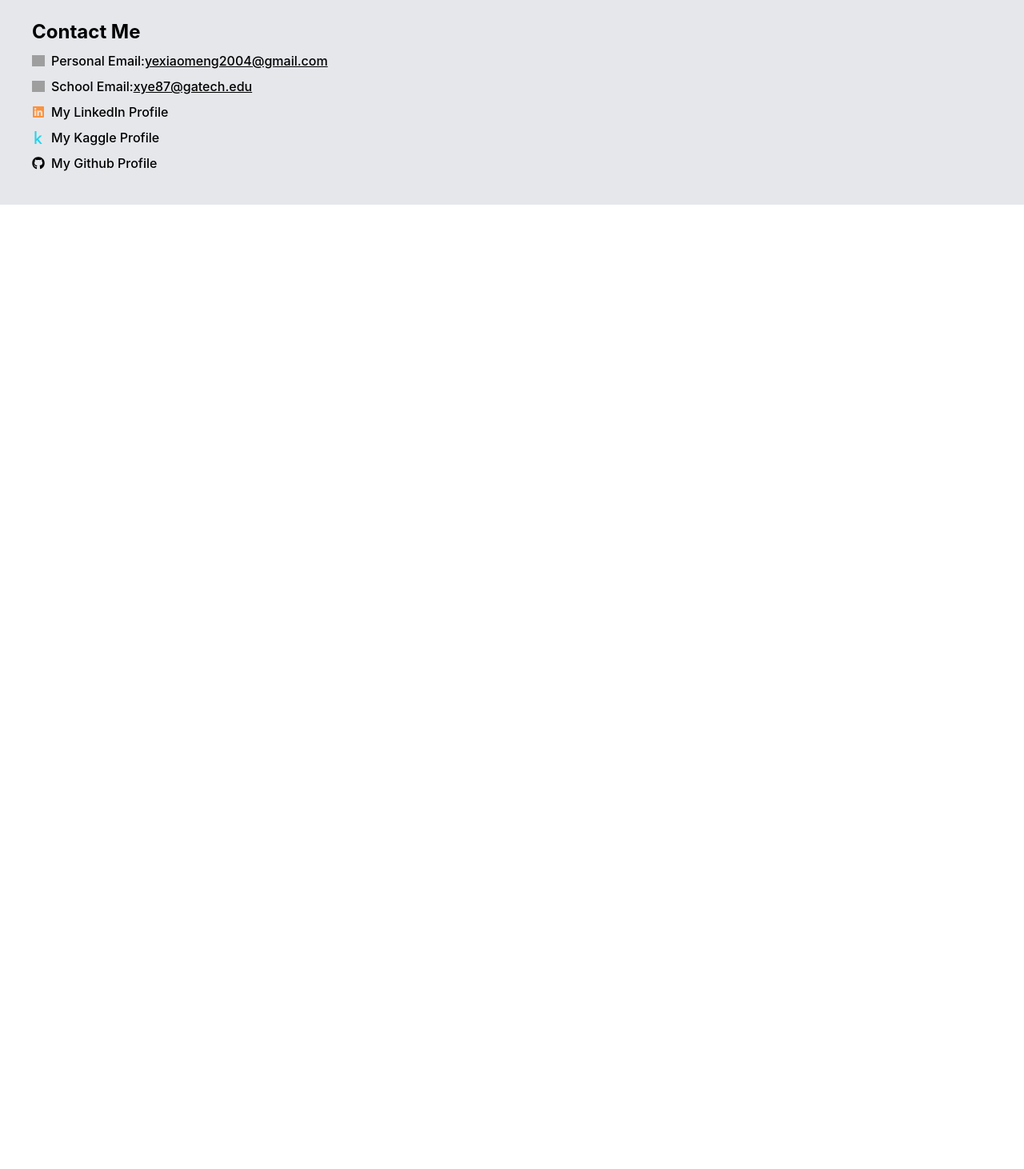
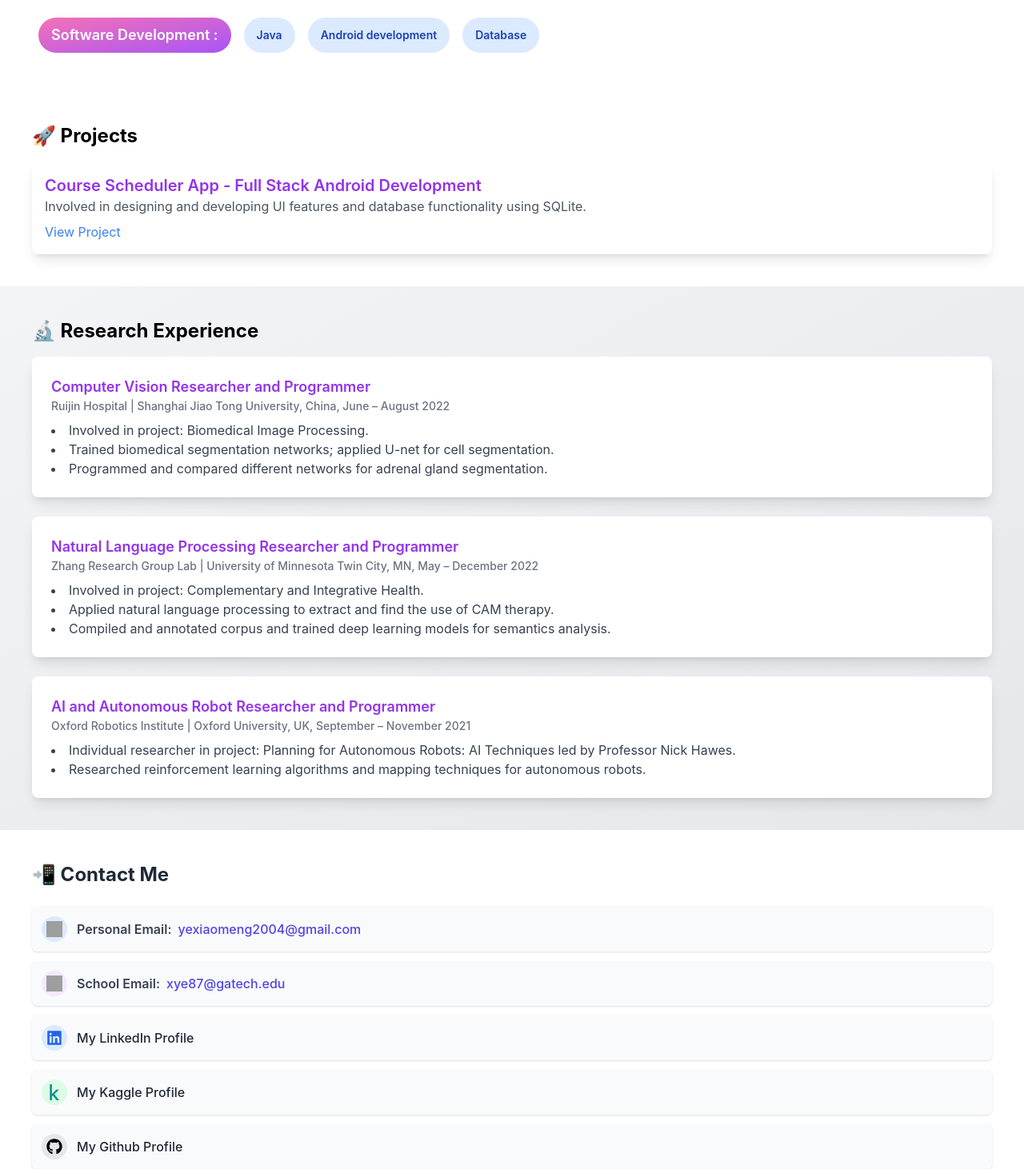
Before and after one commit to yebyyy/Profile-Portfolio, a React (Create React App) app: page / in a window 1280 px wide. Shown: the part 688-2150 px from the top of the page at 80% size. Before the commit the page ends 944 px from the top, so only its background shows below. Built offline with nearby package versions, Linux system fonts and the light colour scheme; grey boxes are pictures that could not be loaded.

Commit message:
Basic structure is refined

```diff
--- a/src/App.js
+++ b/src/App.js
@@ -4,6 +4,8 @@ import Header from './components/Header';
 import About from './components/About';
 import Skills from "./components/Skills";
 import Contact from "./components/Contact";
+import Projects from "./components/Projects";
+import ResearchExperience from "./components/ResearchExperience";
 
 function App() {
   return (
@@ -11,6 +13,8 @@ function App() {
           <Header />
           <About />
           <Skills />
+          <Projects />
+          <ResearchExperience />
           <Contact />
       </div>
   );
--- a/src/components/Contact.js
+++ b/src/components/Contact.js
@@ -4,32 +4,45 @@ import {FaGithub} from "react-icons/fa";
 
 function Contact() {
     return (
-        <div className="p-10 bg-gray-200">
-            <h2 className="text-2xl font-bold">Contact Me</h2>
-            <div className="flex items-center mt-2">
-                <img src="https://logowik.com/content/uploads/images/gmail-new-icon5198.jpg" alt="Gmail" className="w-4 h-3.5 mr-2" />
-                <span className="font-medium">Personal Email:</span>
-                <span className="font-medium underline">yexiaomeng2004@gmail.com</span>
-            </div>
-            <div className="flex items-center mt-2">
-                <img src="https://upload.wikimedia.org/wikipedia/commons/thumb/d/df/Microsoft_Office_Outlook_%282018–present%29.svg/2203px-Microsoft_Office_Outlook_%282018–present%29.svg.png" alt="Outlook" className="w-4 h-3.5 mr-2" />
-                <span className="font-medium">School Email:</span>
-                <span className="font-medium underline">xye87@gatech.edu</span>
-            </div>
-            <div className="mt-2">
-                <a href="https://www.linkedin.com/in/xiaomeng-ye-61aa55290/" className="flex items-center">
-                    <FaLinkedin className="mr-2 text-orange-400" /> <span className="font-medium">My LinkedIn Profile</span>
-                </a>
-            </div>
-            <div className="mt-2">
-                <a href="https://www.kaggle.com/xiaomengye" className="flex items-center">
-                    <FaKaggle className="mr-2 text-cyan-400" /> <span className="font-medium">My Kaggle Profile</span>
-                </a>
-            </div>
-            <div className="mt-2">
-                <a href="https://www.kaggle.com/xiaomengye" className="flex items-center">
-                    <FaGithub className="mr-2 text-black" /> <span className="font-medium">My Github Profile</span>
-                </a>
+        <div className="p-10 bg-white rounded-lg shadow-xl">
+            <h2 className="text-2xl font-bold text-gray-800 mb-6">📲 Contact Me</h2>
+            <div className="space-y-3">
+                <div className="flex items-center p-3 bg-gray-50 rounded-md shadow hover:scale-105 transition-transform duration-300">
+                    <div className="p-1.5 rounded-full bg-blue-100 text-blue-800">
+                        <img src="https://logowik.com/content/uploads/images/gmail-new-icon5198.jpg" alt="Gmail" className="w-5 h-5" />
+                    </div>
+                    <div className="ml-3">
+                        <span className="font-semibold text-gray-700">Personal Email:</span>
+                        <span className="ml-2 font-medium text-indigo-600">yexiaomeng2004@gmail.com</span>
+                    </div>
+                </div>
+                <div className="flex items-center p-3 bg-gray-50 rounded-md shadow hover:scale-105 transition-transform duration-300">
+                    <div className="p-1.5 rounded-full bg-purple-100 text-purple-800">
+                        <img src="https://upload.wikimedia.org/wikipedia/commons/thumb/d/df/Microsoft_Office_Outlook_%282018–present%29.svg/2203px-Microsoft_Office_Outlook_%282018–present%29.svg.png" alt="Outlook" className="w-5 h-5" />
+                    </div>
+                    <div className="ml-3">
+                        <span className="font-semibold text-gray-700">School Email:</span>
+                        <span className="ml-2 font-medium text-indigo-600">xye87@gatech.edu</span>
+                    </div>
+                </div>
+                <div className="flex items-center p-3 bg-gray-50 rounded-md shadow hover:scale-105 transition-transform duration-300">
+                    <div className="p-1.5 rounded-full bg-blue-100 text-blue-800">
+                        <FaLinkedin className="text-blue-600" size="20" />
+                    </div>
+                    <a href="https://www.linkedin.com/in/xiaomeng-ye-61aa55290/" className="ml-3 font-medium text-gray-800 hover:text-blue-600">My LinkedIn Profile</a>
+                </div>
+                <div className="flex items-center p-3 bg-gray-50 rounded-md shadow hover:scale-105 transition-transform duration-300">
+                    <div className="p-1.5 rounded-full bg-green-100 text-green-800">
+                        <FaKaggle className="text-teal-600" size="20" />
+                    </div>
+                    <a href="https://www.kaggle.com/xiaomengye" className="ml-3 font-medium text-gray-800 hover:text-teal-600">My Kaggle Profile</a>
+                </div>
+                <div className="flex items-center p-3 bg-gray-50 rounded-md shadow hover:scale-105 transition-transform duration-300">
+                    <div className="p-1.5 rounded-full bg-gray-200 text-gray-800">
+                        <FaGithub className="text-black" size="20" />
+                    </div>
+                    <a href="https://github.com/xiaomengye" className="ml-3 font-medium text-gray-800 hover:text-black">My Github Profile</a>
+                </div>
             </div>
         </div>
     );
--- a/src/components/Header.js
+++ b/src/components/Header.js
@@ -3,7 +3,7 @@ function Header() {
         <div className="text-center p-10 bg-gray-100">
             <img src="https://github.com/yebyyy/Profile-Portfolio/blob/main/public/images/Profilepic.jpeg?raw=true" alt="Profile" className="rounded-full mx-auto max-w-xs max-h-xs w-24 h-24 object-cover" />
             <h1 className="text-4xl font-bold mt-2">Xiaomeng Ye</h1>
-            <p className="text-gray-500 text-lg">Second year Computer Science student @ Georgia Tech</p>
+            <p className="text-gray-500 text-lg">First year Computer Science student @ Georgia Tech</p>
         </div>
     );
 }
--- /dev/null
+++ b/src/components/Projects.js
@@ -0,0 +1,16 @@
+function Projects() {
+    return (
+        <div className="p-10">
+            <h2 className="text-2xl font-bold mb-4">🚀 Projects</h2>
+            <div className="space-y-4">
+                <div className="bg-white shadow-lg rounded-lg p-4">
+                    <h3 className="text-xl font-semibold text-purple-600">Course Scheduler App - Full Stack Android Development</h3>
+                    <p className="text-gray-600">Involved in designing and developing UI features and database functionality using SQLite.</p>
+                    <a href="https://sites.google.com/view/cs2340scheduler-app/scheduler-app" className="inline-block mt-2 text-blue-500 hover:text-blue-700 hover:underline">View Project</a>
+                </div>
+                {/* Add more project entries here */}
+            </div>
+        </div>
+    );
+}
+export default Projects;
--- /dev/null
+++ b/src/components/ResearchExperience.js
@@ -0,0 +1,53 @@
+function ResearchExperience() {
+    const researchExperiences = [
+        {
+            title: "Computer Vision Researcher and Programmer",
+            institution: "Ruijin Hospital | Shanghai Jiao Tong University, China",
+            period: "June – August 2022",
+            details: [
+                "Involved in project: Biomedical Image Processing.",
+                "Trained biomedical segmentation networks; applied U-net for cell segmentation.",
+                "Programmed and compared different networks for adrenal gland segmentation."
+            ]
+        },
+        {
+            title: "Natural Language Processing Researcher and Programmer",
+            institution: "Zhang Research Group Lab | University of Minnesota Twin City, MN",
+            period: "May – December 2022",
+            details: [
+                "Involved in project: Complementary and Integrative Health.",
+                "Applied natural language processing to extract and find the use of CAM therapy.",
+                "Compiled and annotated corpus and trained deep learning models for semantics analysis."
+            ]
+        },
+        {
+            title: "AI and Autonomous Robot Researcher and Programmer",
+            institution: "Oxford Robotics Institute | Oxford University, UK",
+            period: "September – November 2021",
+            details: [
+                "Individual researcher in project: Planning for Autonomous Robots: AI Techniques led by Professor Nick Hawes.",
+                "Researched reinforcement learning algorithms and mapping techniques for autonomous robots."
+            ]
+        }
+    ];
+
+    return (
+        <div className="p-10 bg-gradient-to-br from-gray-100 to-gray-200">
+            <h2 className="text-2xl font-bold mb-4">🔬 Research Experience</h2>
+            <div className="space-y-6">
+                {researchExperiences.map((exp, index) => (
+                    <div key={index} className="bg-white rounded-lg shadow-lg p-6 hover:shadow-xl transition-shadow duration-300">
+                        <h3 className="text-lg font-semibold text-purple-600">{exp.title}</h3>
+                        <p className="text-sm font-medium text-gray-500">{exp.institution}, {exp.period}</p>
+                        <ul className="list-disc list-inside mt-2 text-gray-700">
+                            {exp.details.map((detail, detailIndex) => (
+                                <li key={detailIndex}>{detail}</li>
+                            ))}
+                        </ul>
+                    </div>
+                ))}
+            </div>
+        </div>
+    );
+}
+export default ResearchExperience;
--- a/src/components/Skills.js
+++ b/src/components/Skills.js
@@ -2,13 +2,14 @@ function Skills() {
     const webDevelopment = ['HTML', 'JavaScript', 'React', 'Tailwind CSS', 'SQLite', 'Git'];
     const dataScience = ['Python', 'Pandas', 'Numpy', 'Matplotlib', 'Scikit-learn', 'Tensorflow'];
     const ai = ['Machine Learning', 'Deep Learning', 'NLP', 'Computer Vision', 'Reinforcement Learning'];
+    const softwareDevelopment = ['Java', 'Android development', 'Database']
     return (
         <div className="p-10">
             <h2 className="text-2xl font-bold">💡Skills</h2>
             <div className="flex flex-wrap mt-2">
                 <p className="bg-gradient-to-br from-pink-400 to-purple-500 text-white font-semibold m-2 text-lg px-4 py-2 rounded-full">Web Development :</p>
                 {webDevelopment.map((webDevelopment) => (
-                    <span className="m-2 bg-blue-100 text-blue-800 text-sm font-semibold px-4 py-2 rounded-full" key={webDevelopment}>
+                    <span className="flex items-center justify-center m-2 bg-blue-100 text-blue-800 text-sm font-semibold px-4 py-2 rounded-full" key={webDevelopment}>
             {webDevelopment}
           </span>
                 ))}
@@ -16,7 +17,7 @@ function Skills() {
             <div className="flex flex-wrap mt-2">
                 <p className="bg-gradient-to-br from-pink-400 to-purple-500 text-white font-semibold m-2 text-lg px-4 py-2 rounded-full">Data Science :</p>
                 {dataScience.map((dataScience) => (
-                    <span className="m-2 bg-blue-100 text-blue-800 text-sm font-semibold px-4 py-2 rounded-full" key={dataScience}>
+                    <span className="flex items-center justify-center m-2 bg-blue-100 text-blue-800 text-sm font-semibold px-4 py-2 rounded-full" key={dataScience}>
             {dataScience}
           </span>
                 ))}
@@ -24,8 +25,16 @@ function Skills() {
             <div className="flex flex-wrap mt-2">
                 <p className="bg-gradient-to-br from-pink-400 to-purple-500 text-white font-semibold m-2 text-lg px-4 py-2 rounded-full">AI :</p>
                 {ai.map((ai) => (
-                    <span className="m-2 bg-blue-100 text-blue-800 text-sm font-semibold px-4 py-2 rounded-full" key={ai}>
+                    <span className="flex items-center justify-center m-2 bg-blue-100 text-blue-800 text-sm font-semibold px-4 py-2 rounded-full" key={ai}>
             {ai}
+          </span>
+                ))}
+            </div>
+            <div className="flex flex-wrap mt-2">
+                <p className="bg-gradient-to-br from-pink-400 to-purple-500 text-white font-semibold m-2 text-lg px-4 py-2 rounded-full">Software Development :</p>
+                {softwareDevelopment.map((softwareDevelopment) => (
+                    <span className="flex items-center justify-center m-2 bg-blue-100 text-blue-800 text-sm font-semibold px-4 py-2 rounded-full" key={softwareDevelopment}>
+            {softwareDevelopment}
           </span>
                 ))}
             </div>
```
Also changed, not shown: src/components/About.js (+4 -4 lines).
